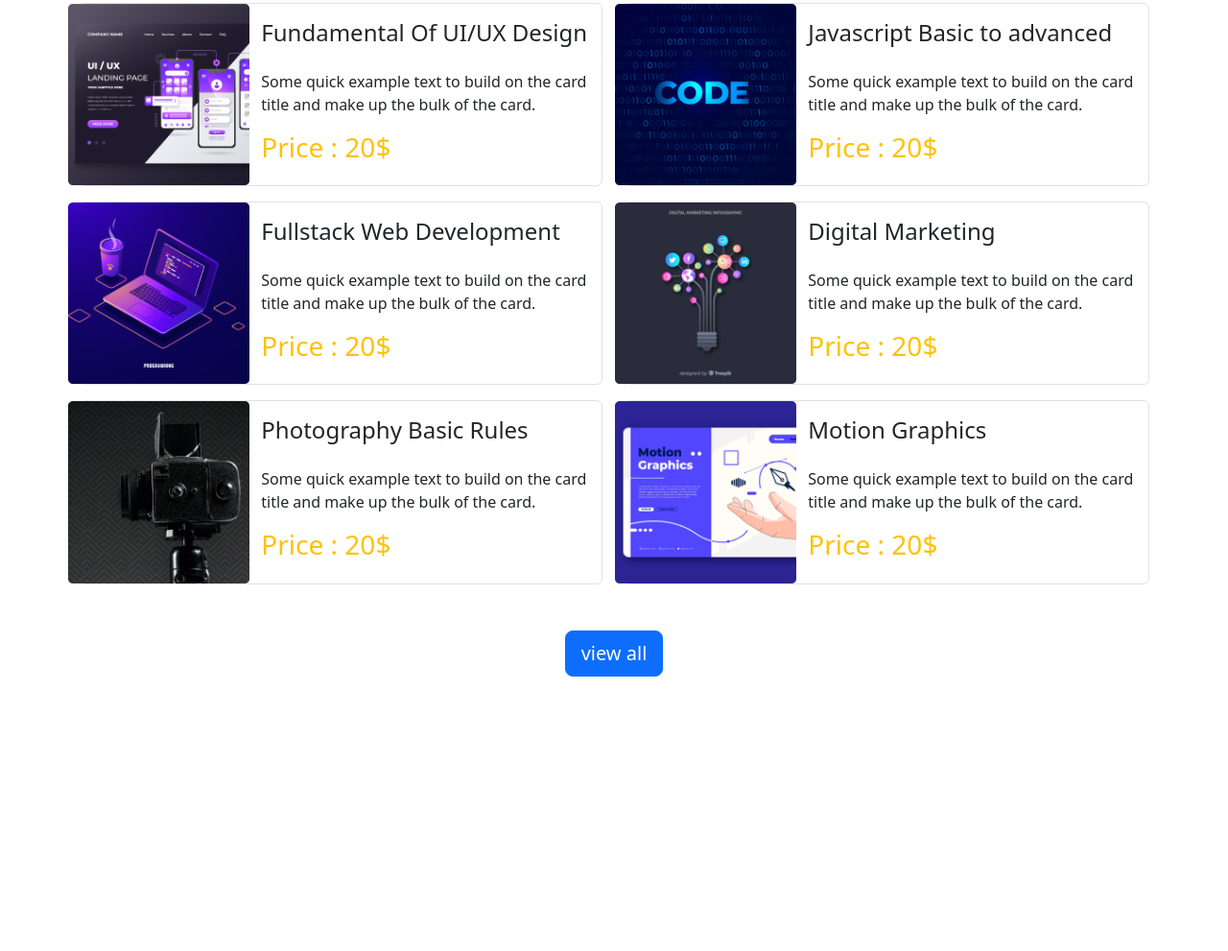
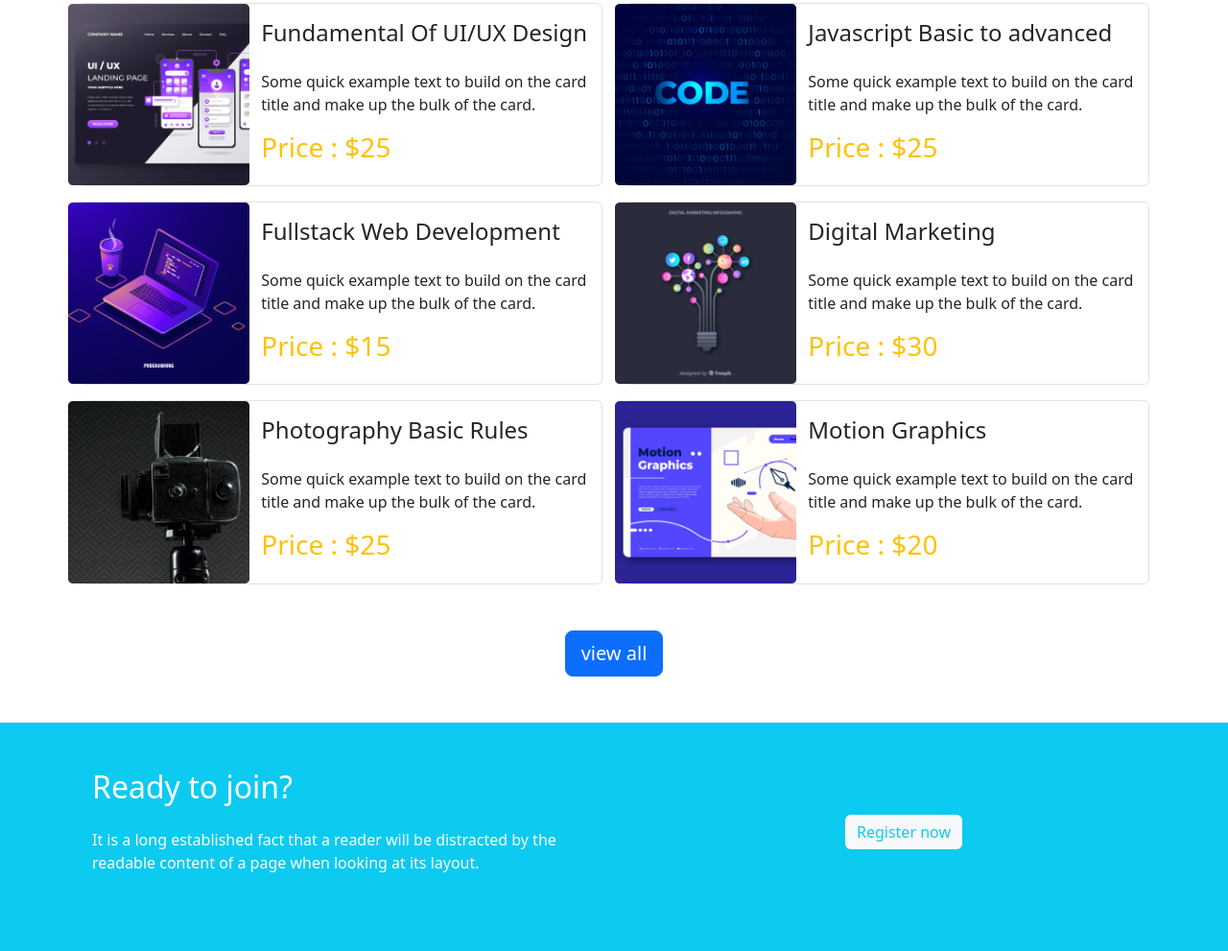
Before and after one commit to jahed1112/assigment-3, a plain HTML site: page index.html in a window 1280 px wide. Shown: the part 923-1914 px from the top of the page at 96% size. Before the commit the page ends 1676 px from the top, so only its background shows below. Drawn offline with nearby package versions, Linux system fonts and the light colour scheme.

Commit message:
Register added

```diff
--- a/index.html
+++ b/index.html
@@ -120,7 +120,7 @@
                     <h4 class="py-3">Fundamental Of UI/UX Design</h4>
                     <p>Some quick example text to build on the card title
                       and make up the bulk of the card.</p>
-                      <h3 class="text-warning">Price : 20$</h3>
+                      <h3 class="text-warning">Price : $25</h3>
                   </div>
                 </div>
               </div>
@@ -135,7 +135,7 @@
                     <h4 class="py-3">Javascript Basic to advanced</h4>
                     <p>Some quick example text to build on the card title
                       and make up the bulk of the card.</p>
-                      <h3 class="text-warning">Price : 20$</h3>
+                      <h3 class="text-warning">Price : $25</h3>
                   </div>
                 </div>
               </div>
@@ -150,7 +150,7 @@
                       <h4 class="py-3">Fullstack Web Development</h4>
                       <p>Some quick example text to build on the card title
                         and make up the bulk of the card.</p>
-                        <h3 class="text-warning">Price : 20$</h3>
+                        <h3 class="text-warning">Price : $15</h3>
                     </div>
                   </div>
                 </div>
@@ -165,7 +165,7 @@
                         <h4 class="py-3">Digital Marketing</h4>
                         <p>Some quick example text to build on the card title
                           and make up the bulk of the card.</p>
-                          <h3 class="text-warning">Price : 20$</h3>
+                          <h3 class="text-warning">Price : $30</h3>
                       </div>
                     </div>
                   </div>
@@ -180,7 +180,7 @@
                           <h4 class="py-3">Photography Basic Rules</h4>
                           <p>Some quick example text to build on the card title
                             and make up the bulk of the card.</p>
-                            <h3 class="text-warning">Price : 20$</h3>
+                            <h3 class="text-warning">Price : $25</h3>
                         </div>
                       </div>
                     </div>
@@ -195,7 +195,7 @@
                             <h4 class="py-3">Motion Graphics</h4>
                             <p>Some quick example text to build on the card title
                               and make up the bulk of the card.</p>
-                              <h3 class="text-warning">Price : 20$</h3>
+                              <h3 class="text-warning">Price : $20</h3>
                           </div>
                         </div>
                       </div>
@@ -207,6 +207,35 @@
               <button class="btn btn-primary btn-lg my-5">view all</button>
             </div>
            </section>
+           <section class="bg-info py-5 px-5">
+            <div class="row">
+              <div class="col-md-12 col-sm-12 col-lg-6">
+                <h2 class="text-white px-5">Ready to join?</h2>
+                <p class="text-white py-3 px-5 ">It is a long established fact that a reader will be distracted by the
+                  readable content of a page when looking at its layout.</p>
+              </div>
+              <div class="col-md-12 col-sm-12 col-lg-6 text-center justify-content-center mt-5 ">
+                <button  type="button" class="btn btn-primary bg-light text-info border border-0" data-bs-toggle="modal" data-bs-target="#exampleModal">Register now</button>
+              </div>
+            </div>
+           </section>
+           <section>
+            <div class="modal fade" id="exampleModal" tabindex="-1" aria-labelledby="exampleModalLabel" aria-hidden="true">
+            <div class="modal-dialog">
+              <div class="modal-content">
+                <div class="modal-header">
+                  <h5 class="modal-title" id="exampleModalLabel">Register now</h5>
+                  <button type="button" class="btn-close" data-bs-dismiss="modal" aria-label="Close"></button>
+                </div>
+                <div class="modal-body">
+                  <form action="">
+                    <label for="">Name :</label>
+                    <input type="text" placeholder="Type your name"><br><br>
+                    <label for="">Email :</label>
+                    <input type="email" name="" id="" placeholder="Enter your email">
+                  </form>
+                </div>
+            </section>
     </main>
     <script src="https://cdn.jsdelivr.net/npm/bootstrap@5.2.0/dist/js/bootstrap.bundle.min.js"></script>
 </body>
```
